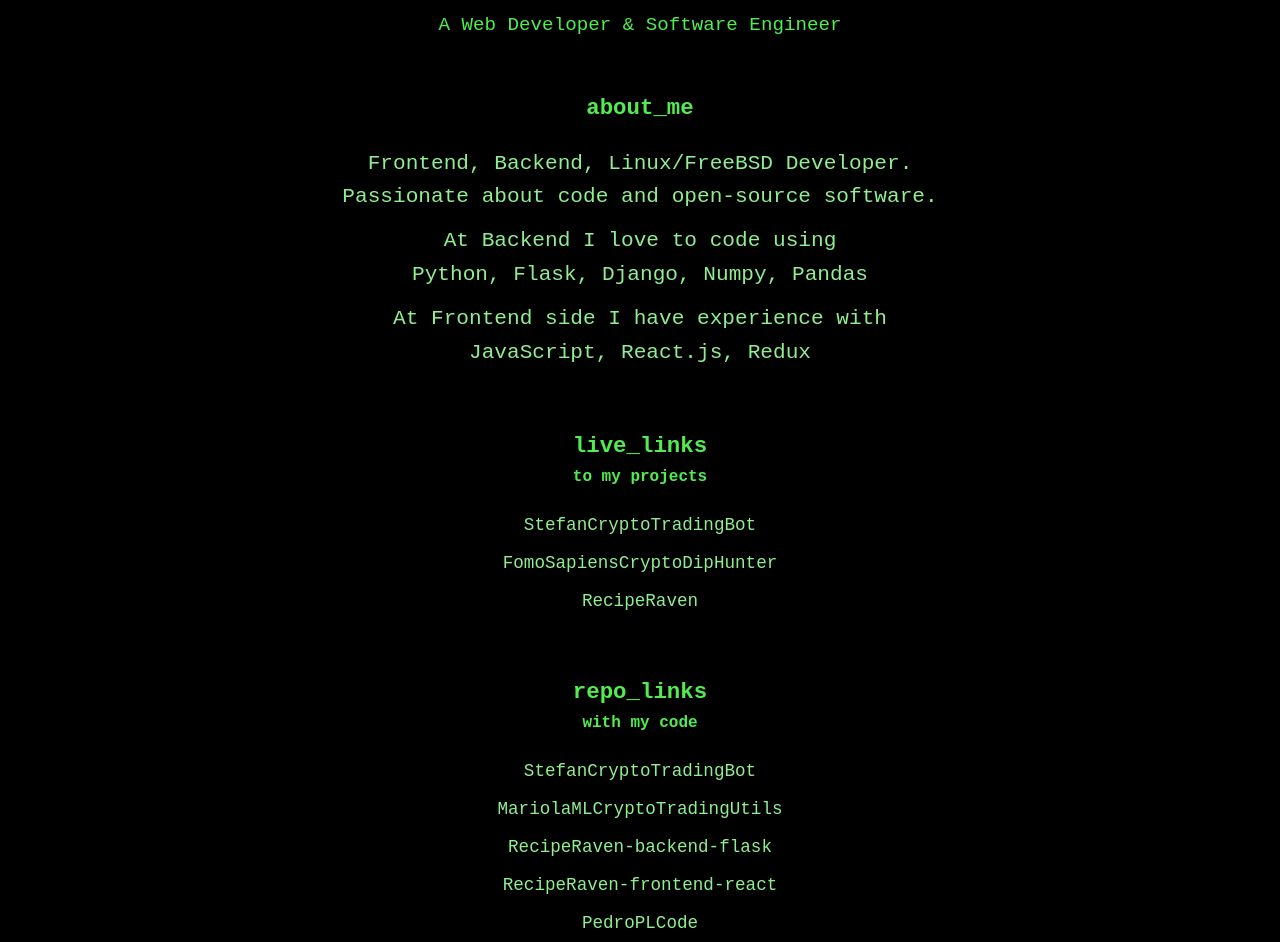
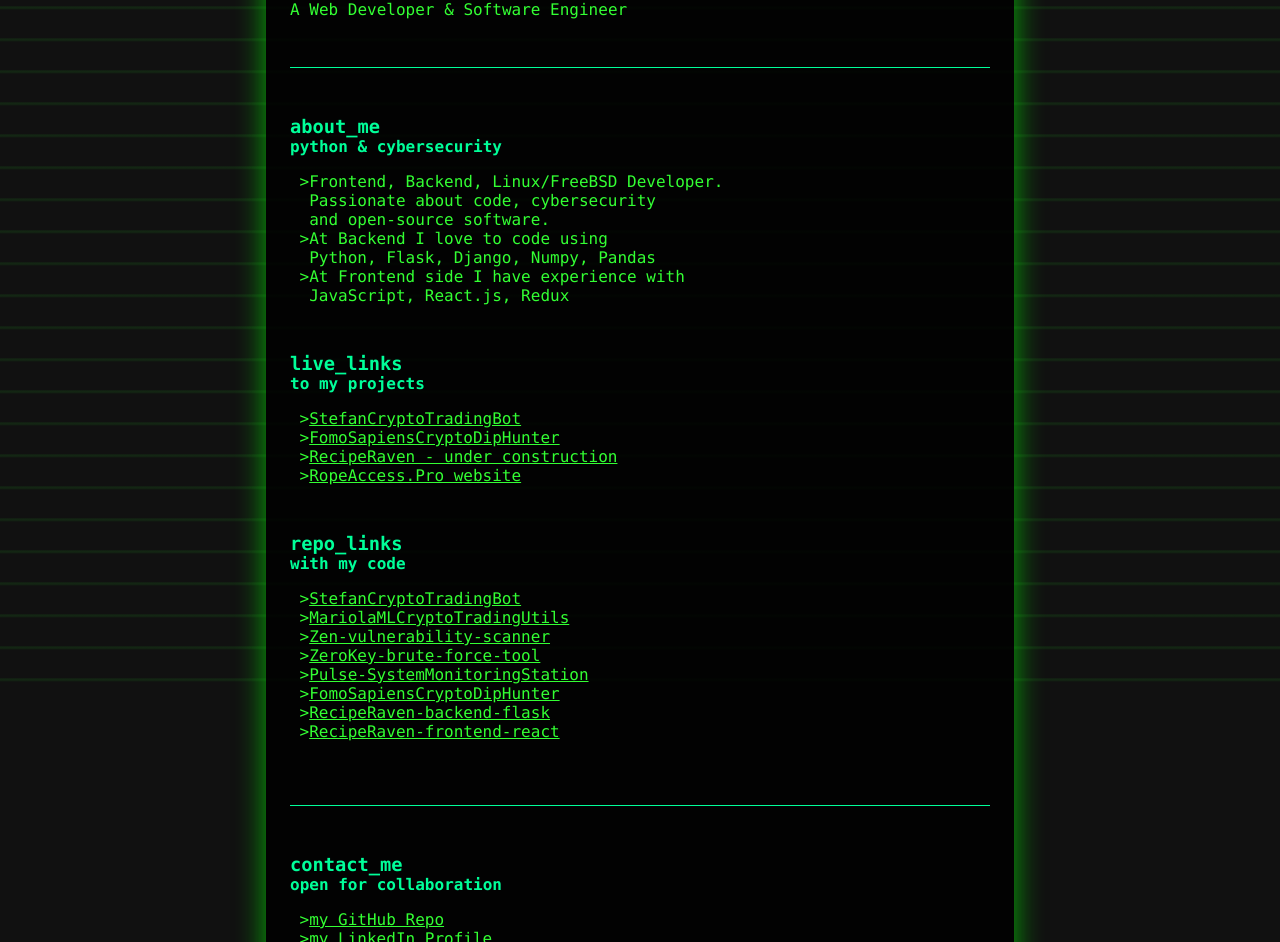
Before and after one commit to PedroPLCode/portfolio, a plain HTML site: page index.html in a window 1280 px wide. Shown: the part 106-1048 px from the top of the page. Drawn offline with Linux system fonts and the light colour scheme.

Commit message:
Final version VI.25

```diff
--- a/index.html
+++ b/index.html
@@ -3,32 +3,32 @@
 <head>
     <meta charset="UTF-8">
     <meta name="viewport" content="width=device-width, initial-scale=1.0">
-    <title>Stefan's Hacker Page</title>
+    <title>pedro@CodeCave</title>
     <link rel="stylesheet" href="styles.css">
 </head>
 <body>
+    <div class="matrix-bg"></div>
     <div class="container">
         <header>
-            <h2>#pedro@HomePage</h2>
+            <h2 class="typewriter">pedro@CodeCave:~$</h2>
             <p>A Web Developer & Software Engineer</p>
         </header>
-
-        <section class="about">
+        <section>
             <h3>about_me</h3>
+            <h4>python & cybersecurity</h4>
             <ul>
                 <li>
-                    <p>Frontend, Backend, Linux/FreeBSD Developer.<br>Passionate about code and open-source software.</p>
+                    <span>Frontend, Backend, Linux/FreeBSD Developer.<br>Passionate about code, cybersecurity<br>and open-source software.</span>
                 </li>
                 <li>
-                    <p>At Backend I love to code using<br>Python, Flask, Django, Numpy, Pandas</p>
+                    <span>At Backend I love to code using<br>Python, Flask, Django, Numpy, Pandas</span>
                 </li>
                 <li>
-                    <p>At Frontend side I have experience with<br><p>JavaScript, React.js, Redux</p>
+                    <span>At Frontend side I have experience with<br>JavaScript, React.js, Redux</span>
                 </li>
             </ul>
         </section>
-
-        <section class="links">
+        <section>
             <h3>live_links</h3>
             <h4>to my projects</h4>
             <ul>
@@ -39,33 +39,50 @@
                     <a href="https://fomo.ropeaccess.pro" target="_blank">FomoSapiensCryptoDipHunter</a>
                 </li>
                 <li>
-                    <a href="#" target="_blank">RecipeRaven</a>
+                    <a href="https://raven.ropeaccess.pro" target="_blank">RecipeRaven - under construction</a>
+                </li>
+                <li>
+                    <a href="https://ropeaccess.pro" target="_blank">RopeAccess.Pro website</a>
                 </li>
             </ul>
         </section>
-
-        <section class="repos">
+        <section>
             <h3>repo_links</h3>
             <h4>with my code</h4>
             <ul>
                 <li>
-                    <a href="https://github.com/PedroPLCode/FomoSapiensCryptoDipHunter.git" target="_blank">StefanCryptoTradingBot</a>
+                    <a href="https://github.com/PedroPLCode/StefanCryptoTradingBot.git" target="_blank">StefanCryptoTradingBot</a>
                 </li>
                 <li>
                     <a href="https://github.com/PedroPLCode/MariolaMLCryptoTradingUtils.git" target="_blank">MariolaMLCryptoTradingUtils</a>
+                </li>
+                <li>
+                    <a href="https://github.com/PedroPLCode/Zen-vulnerability-scanner.git" target="_blank">Zen-vulnerability-scanner</a>
+                </li>
+                <li>
+                    <a href="https://github.com/PedroPLCode/ZeroKey-brute-force-tool.git" target="_blank">ZeroKey-brute-force-tool</a>
+                </li>
+                <li>
+                    <a href="https://github.com/PedroPLCode/Pulse-SystemMonitoringStation.git" target="_blank">Pulse-SystemMonitoringStation</a>
+                </li>
+                <li>
+                    <a href="https://github.com/PedroPLCode/FomoSapiensCryptoDipHunter.git" target="_blank">FomoSapiensCryptoDipHunter</a>
                 </li>
                 <li><a href="https://github.com/PedroPLCode/RecipeRaven-backend-flask.git" target="_blank">RecipeRaven-backend-flask</a></li>
                 <li>
                     <a href="https://github.com/PedroPLCode/RecipeRaven-frontend-react.git" target="_blank">RecipeRaven-frontend-react</a>
                 </li>
-                <li><a href="https://github.com/PedroPLCode" target="_blank">PedroPLCode</a></li>
             </ul>
         </section>
-
         <footer>
             <h3>contact_me</h3>
-            <p><a href="mailto:piotrek.gaszczynski@gmail.com">piotrek.gaszczynski@gmail.com</a></p>
-            <p><a href="#" target="_blank">check out my CV</a></p>
+            <h4>open for collaboration</h4>
+            <ul>
+                <li><a href="https://github.com/PedroPLCode" target="_blank">my GitHub Repo</a></li>
+                <li><a href="https://www.linkedin.com/in/piotr-gaszczynski/" target="_blank">my LinkedIn Profile</a></li>
+                <li><a href="CV_Piotr_Gaszczynski_Python.pdf" target="_blank">check out my CV</a></li>
+                <li><a href="mailto:piotrek.gaszczynski@gmail.com">piotrek.gaszczynski@gmail.com</a></li>
+            </ul>
         </footer>
     </div>
 </body>
--- a/styles.css
+++ b/styles.css
@@ -1,102 +1,113 @@
-* {
+body {
+    background: #111;
+    color: #33ff33;
+    font-family: 'Fira Mono', 'Consolas', monospace;
     margin: 0;
-    padding: 0;
-    box-sizing: border-box;
-    font-family: 'Courier New', Courier, monospace;
+    min-height: 100vh;
+    overflow-x: hidden;
 }
 
-body {
-    background-color: black;
-    color: rgb(80, 236, 80);
-    line-height: 1.6;
-    font-size: 16px;
-    text-align: center;
+.matrix-bg {
+    position: fixed;
+    top: 0; left: 0; right: 0; bottom: 0;
+    z-index: 0;
+    pointer-events: none;
+    background: repeating-linear-gradient(
+        to bottom,
+        rgba(51,255,51,0.05) 0px,
+        rgba(51,255,51,0.1) 2px,
+        transparent 4px,
+        transparent 32px
+    );
+    animation: matrixMove 2s linear infinite;
 }
 
 .container {
-    display: flex;
-    flex-direction: column;
-    justify-content: center;
-    align-items: center;
-    gap: 50px;
-    padding: 20px;
+    position: relative;
+    z-index: 1;
+    max-width: 700px;
+    margin: 40px auto;
+    background: rgba(0,0,0,0.85);
+    border-radius: 10px;
+    box-shadow: 0 0 30px #0f0a;
+    padding: 12px 24px;
+}
+
+header {
+    margin-bottom: 2em;
+    padding-bottom: 2em;
+    border-bottom: 1px solid #00ff99;
+}
+
+header h2.typewriter {
+    overflow: hidden;
+    border-right: .15em solid #33ff33;
+    white-space: nowrap;
+    margin: 0 auto 12px auto;
+    letter-spacing: .08em;
+    animation: typing 2.5s steps(20, end), blink-caret .75s step-end infinite;
+    font-size: 2em;
+}
+
+h3, h4 {
+    color: #00ff99;
+    margin: 0px;
+    padding: 0px;
+}
+
+a {
+    color: #33ff33;
+    text-decoration: underline;
+    transition: color 0.2s;
+}
+
+a:hover {
+    color: #00ff99;
+    text-shadow: 0 0 5px #33ff33;
 }
 
 ul {
-    list-style: none;
-    margin-top: 20px;
-    font-size: 1.1em;
+    list-style-type: ">";
+    padding-left: 1.2em;
 }
 
-ul li {
-    margin: 10px 0;
-}
-
-header p {
-    color: rgb(80, 236, 80);
-}
-
-h2 {
-    font-size: 1.8em;
-    text-decoration: underline;
-    animation: brokenNeon 6s infinite;
-    margin-top: 40px;
-    margin-bottom: 10px;
-}
-
-h3 {
-    font-size: 1.4em;
-}
-
-h2, p, a {
-    color: lightgreen;
-
-}
-
-p {
-    font-size: 1.2em;
-}
-
-a {
-    text-decoration: none;
-}
-
-a:hover {
-    text-decoration: underline;
-    text-shadow: 0 0 2px #00ff00, 0 0 4px #00ff00, 0 0 4px #00ff00;
+section {
+    margin-top: 3em;
 }
 
 footer {
-    text-align: center;
-    margin-bottom: 40px;
+    margin-top: 4em;
+    padding-top: 3em;
+    border-top: 1px solid #00ff99;
+    font-size: 1em;
 }
 
-footer h3 {
-    margin-bottom: 10px;
-}
-
-@media (max-width: 768px) {
-    body {
-        line-height: 1.6;
-        font-size: 16px;
+@media (max-width: 600px) {
+    .container {
+        padding: 12px 4px;
+        max-width: 98vw;
+    }
+    header h2.typewriter {
+        font-size: 1.2em;
+    }
+    section, footer {
+        font-size: 0.98em;
+    }
+    ul {
+        padding-left: 0.8em;
     }
 }
 
-@keyframes brokenNeon {
-    0%, 25% {
-        text-shadow: 0 0 5px #00ff00, 0 0 10px #00ff00, 0 0 20px #00ff00;
-        opacity: 1;
-    }
-    10%, 22%, 30%, 45%, 55%, 70% {
-        text-shadow: none;
-        opacity: 0.2;
-    }
-    35%, 50%, 65%, 85% {
-        text-shadow: 0 0 2px #00ff00, 0 0 5px #00ff00, 0 0 10px #00ff00;
-        opacity: 0.8;
-    }
-    90%, 100% {
-        text-shadow: none;
-        opacity: 0;
-    }
+@keyframes typing {
+    from { width: 0 }
+    to { width: 100% }
 }
+@keyframes blink-caret {
+    from, to { border-color: transparent }
+    50% { border-color: #33ff33; }
+}
+
+@keyframes matrixMove {
+    0% { background-position-y: 0; }
+    100% { background-position-y: 32px; }
+}
```
Also changed, not shown: 1 other file.
